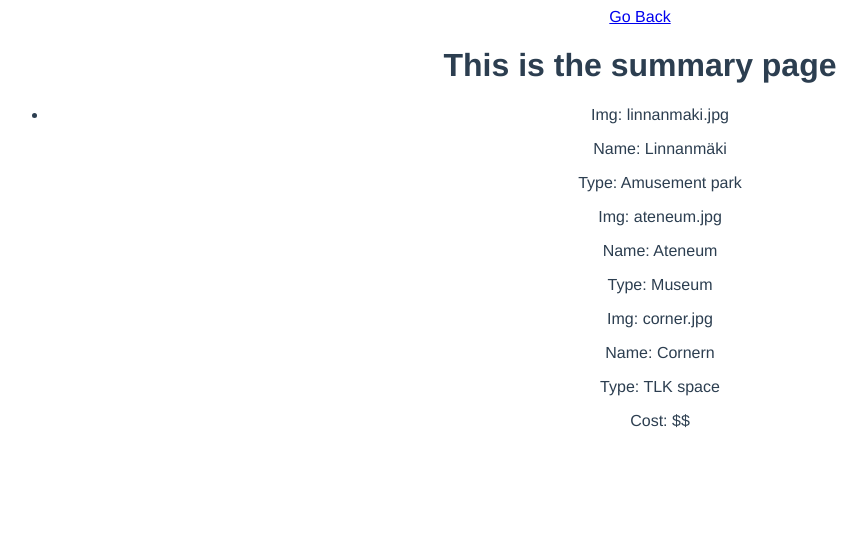
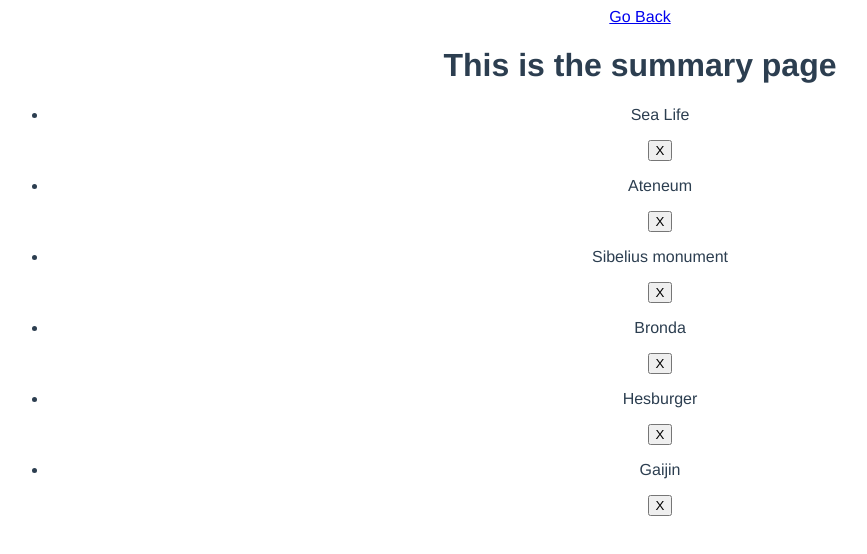
Before and after one commit to FrediWa/Ramverk-Projekt-1, a Vue app: page /#/summary in a window 1280 px wide. Shown: the top 554 px of the page, without its empty margins (0-867 px from the left). Built offline with nearby package versions, Linux system fonts and the light colour scheme.

Commit message:
Added store for bookmarked items, button on Attractions and summary list

```diff
--- /dev/null
+++ b/src/stores/bookmarkedItems.js
@@ -0,0 +1,26 @@
+
+const Bookmarked = {
+  data: {
+    attractions: [{type: 0, id: 0, name:"Sea Life"}, {type: 0, id: 1, name:"Ateneum"}, {type: 0, id: 2, name:"Sibelius monument"}],
+    restaurants: [{type: 1, id: 0, name:"Bronda"}, {type: 1, id: 1, name:"Hesburger"}, {type: 1, id: 2, name:"Gaijin"}]
+  },
+  methods: {
+    bookmark(type, id, name) {
+      console.log(type+" "+id+" "+ name);
+      if(type==0){
+        Bookmarked.data.attractions.push({type: type, id: id, name: name});
+      }else if( type==1){
+        Bookmarked.data.restaurants.push({type: type, id: id, name: name});
+      }
+    },
+    remove(type, id){
+      console.log(type+" "+id);
+      if(type==0){
+        Bookmarked.data.attractions.splice(Bookmarked.data.attractions.findIndex(restaurant => restaurant.id == id), 1);
+      }else if( type==1){
+        Bookmarked.data.restaurants.splice(Bookmarked.data.restaurants.findIndex(restaurant => restaurant.id == id), 1);
+      }
+    }
+  }
+};
+export default Bookmarked;
--- a/src/views/Attractions.vue
+++ b/src/views/Attractions.vue
@@ -2,7 +2,27 @@
   <div class="about">
     <router-link to="/">Go Back</router-link>
     <h1>This is the attractions page</h1>
+    <button v-on:click="bookmark(1, 4, 'Taco Bell')">Test</button>
+    <button v-on:click="remove(4)">Remove</button>
   </div>
 </template>
 
-|
+<script>
+  import Bookmarked from "../stores/bookmarkedItems.js";
+
+  export default {
+    data(){
+      return {
+        Bookmarked: Bookmarked.data
+      }
+    },
+    methods: {
+      bookmark(type, id, name){
+        Bookmarked.methods.bookmark(type, id, name)
+      },
+      remove(type, id){
+        Bookmarked.methods.remove(type, id)
+      }
+    }
+  }
+</script>
--- a/src/views/Summary.vue
+++ b/src/views/Summary.vue
@@ -2,19 +2,32 @@
   <div class="summary">
     <router-link to="/">Go Back</router-link>
     <h1>This is the summary page</h1>
-   <ul>
-     <li>
+<div v-if="1==2">
   <Box
   v-for="item in items"
   v-bind:item="item"
   v-bind:key="item.id">
 </Box>
+
+</div>
+<ul v-if="Bookmarked.attractions.length > 0">
+  <li v-for="attraction in Bookmarked.attractions" v-bind:item="attraction" v-bind:key="attraction.id">
+   <p>{{ attraction.name }}</p><button v-on:click="remove(attraction.type, attraction.id)">X</button>
   </li>
 </ul>
+
+     <ul v-if="Bookmarked.restaurants.length > 0">
+       <li v-for="restaurant in Bookmarked.restaurants" v-bind:item="restaurant" v-bind:key="restaurant.id">
+        <p>{{ restaurant.name }}</p><button v-on:click="remove(restaurant.type, restaurant.id)">X</button>
+       </li>
+     </ul>
+
   </div>
+
 </template>
 
 <script>
+import Bookmarked from "../stores/bookmarkedItems.js"
 import Box from '../components/Box.vue'
 
 export default {
@@ -26,24 +39,12 @@
 
   data () {
     return {
-      items: [
-        {
-          img: 'linnanmaki.jpg',
-          name: "Linnanmäki",
-          type: 'Amusement park'
+      Bookmarked: Bookmarked.data,
+    }
   },
-        {
-          img: 'ateneum.jpg',
-          name: "Ateneum",
-          type: 'Museum'
-        },
-        {
-          img: 'corner.jpg',
-          name: "Cornern",
-          type: 'TLK space',
-          cost: "$$"
-        }
-      ]
+  methods: {
+    remove(type, id){
+      Bookmarked.methods.remove(type, id);
     }
   }
 }
```
Lines whose indentation alone changed are shown as unchanged.
